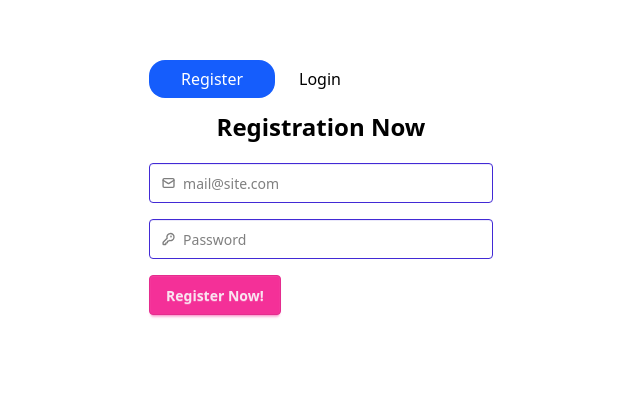
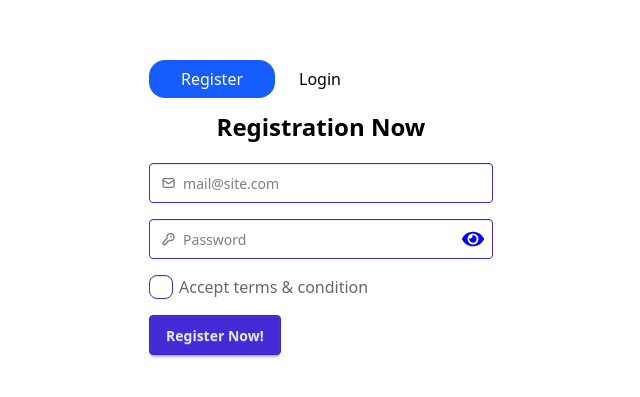
Before and after one commit to mdshahariarhafizofficial/simple-firebase-login-auth, a React (Vite) app: page /register in a window 1280 px wide. Shown: the part 113-510 px from the top of the page, without its empty margins (319-959 px from the left). Built offline with nearby package versions, Linux system fonts and the light colour scheme.

Commit message:
password show hide and terms condition added

```diff
--- a/package.json
+++ b/package.json
@@ -14,6 +14,7 @@
     "firebase": "^11.6.1",
     "react": "^19.0.0",
     "react-dom": "^19.0.0",
+    "react-icons": "^5.5.0",
     "react-router": "^7.5.2",
     "tailwindcss": "^4.1.4"
   },
--- a/src/Components/Register/Register.jsx
+++ b/src/Components/Register/Register.jsx
@@ -1,17 +1,24 @@
 import { createUserWithEmailAndPassword } from "firebase/auth";
 import React, { useState } from "react";
 import { auth } from "../../FireBase/firebase_init";
+import { FaEye, FaRegEyeSlash } from "react-icons/fa";
 
 const Register = () => {
-const [success, setSuccess] = useState('');
-const [errorMessage, setErrorMessage] = useState('');
+  const [success, setSuccess] = useState("");
+  const [errorMessage, setErrorMessage] = useState("");
+  const [showPass, setShowPass] = useState(false);
 
-
-// handle Submit
-const handleRegister = (e)=>{
+  // handle Submit
+  const handleRegister = (e) => {
     e.preventDefault();
     const email = e.target.email.value;
     const password = e.target.password.value;
+    const terms = e.target.terms.checked;
+    console.log(email, password, terms);
+    if (!terms) {
+      setErrorMessage('Please accept terms & condition')
+      return
+    }
 
     // const regEx = /(?=.*\d)(?=.*[a-z])(?=.*[A-Z]).{8,}/;
     // if(regEx.test(password) === false){
@@ -21,33 +28,33 @@ const handleRegister = (e)=>{
     const digit = /(?=.*\d)/;
     const lowercase = /(?=.*[a-z])/;
     const upperCase = /(?=.*[A-Z])/;
-    const passLength = /.{8,}/
+    const passLength = /.{8,}/;
     if (digit.test(password) === false) {
-      setErrorMessage('The password must include at least one digit')
-      return
-    }else if(lowercase.test(password) === false){
-      setErrorMessage('The password must include at least one lowercase')
-      return
-    }else if(upperCase.test(password) === false){
-      setErrorMessage('The password must include at least one UpperCase')
-      return
-    }else if(passLength.test(password) === false){
-      setErrorMessage('The password must include at least 8 character')
-      return
+      setErrorMessage("The password must include at least one digit");
+      return;
+    } else if (lowercase.test(password) === false) {
+      setErrorMessage("The password must include at least one lowercase");
+      return;
+    } else if (upperCase.test(password) === false) {
+      setErrorMessage("The password must include at least one UpperCase");
+      return;
+    } else if (passLength.test(password) === false) {
+      setErrorMessage("The password must include at least 8 character");
+      return;
     }
 
-    createUserWithEmailAndPassword(auth, email, password)
-    .then((result)=>{
+    createUserWithEmailAndPassword(auth, email, password, terms)
+      .then((result) => {
         console.log(result);
-        setErrorMessage('')
-        setSuccess('Register Successfully!')
-    }).catch((error)=>{
+        setErrorMessage("");
+        setSuccess("Register Successfully!");
+      })
+      .catch((error) => {
         console.log(error);
-        setErrorMessage(error.message)
-        setSuccess('')
-    })
-}
-
+        setErrorMessage(error.message);
+        setSuccess("");
+      });
+  };
 
   return (
     <div className="">
@@ -82,16 +89,8 @@ const handleRegister = (e)=>{
           />
         </label> */}
 
-          <p className="text-red-500 text-center">
-            {
-              errorMessage
-            }
-          </p>
-          <p className="text-green-500 text-center">
-            {
-              success
-            }
-          </p>
+        <p className="text-red-500 text-center">{errorMessage}</p>
+        <p className="text-green-500 text-center">{success}</p>
 
         {/* Email */}
         <label className="w-full input input-primary bg-white validator focus:bg-white">
@@ -111,11 +110,16 @@ const handleRegister = (e)=>{
               <path d="m22 7-8.97 5.7a1.94 1.94 0 0 1-2.06 0L2 7"></path>
             </g>
           </svg>
-          <input name="email" type="email" placeholder="mail@site.com" required />
+          <input
+            name="email"
+            type="email"
+            placeholder="mail@site.com"
+            required
+          />
         </label>
 
         {/* Password */}
-        <label className="w-full input input-primary bg-white validator">
+        <label className="relative w-full input input-primary bg-white validator">
           <svg
             className="h-[1em] opacity-50"
             xmlns="http://www.w3.org/2000/svg"
@@ -132,21 +136,38 @@ const handleRegister = (e)=>{
               <circle cx="16.5" cy="7.5" r=".5" fill="currentColor"></circle>
             </g>
           </svg>
+
           <input
-            type="password"
+            type={showPass ? "text" : "password"}
             name="password"
             required
             placeholder="Password"
-            // pattern="(?=.*\d)(?=.*[a-z])(?=.*[A-Z]).{8,}"
-            // title="Must be more than 8 characters, including number, lowercase letter, uppercase letter"
           />
+          <button
+            type="button"
+            onClick={() => setShowPass(!showPass)}
+            className="cursor-pointer absolute top-2 right-2"
+          >
+            {showPass ? (
+              <FaRegEyeSlash size={22} color="blue"></FaRegEyeSlash>
+            ) : (
+              <FaEye size={22} color="blue"></FaEye>
+            )}
+          </button>
         </label>
 
+        <label className="label">
+          <input
+          type="checkbox"
+          name="terms"
+          className="checkbox checkbox-primary" />
+          Accept terms & condition
+        </label>
+        <br/>
+
         {/* Button */}
-        <button className="btn btn-secondary">Register Now!</button>
+        <button className="btn btn-primary">Register Now!</button>
       </form>
-
-
     </div>
   );
 };
```
Also changed, not shown: 1 other file (tests, documents, lock files or other folders).
